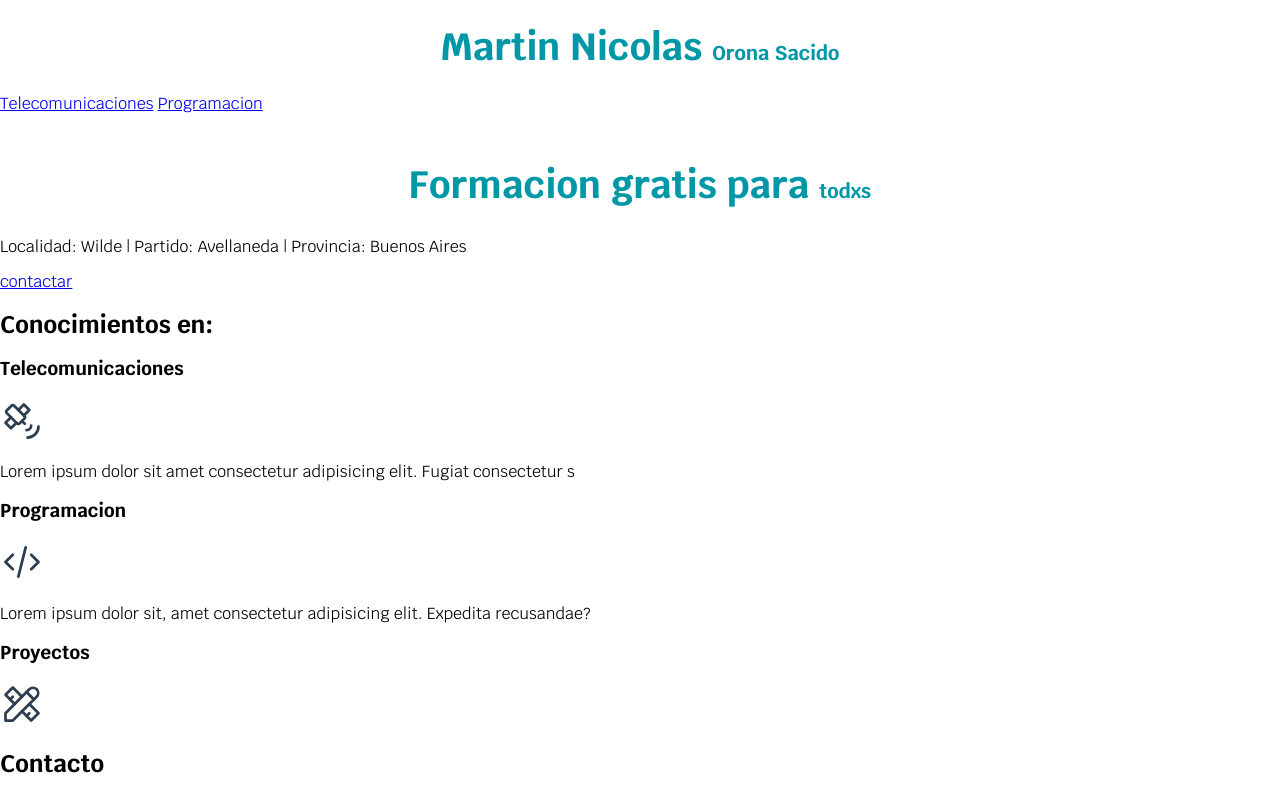
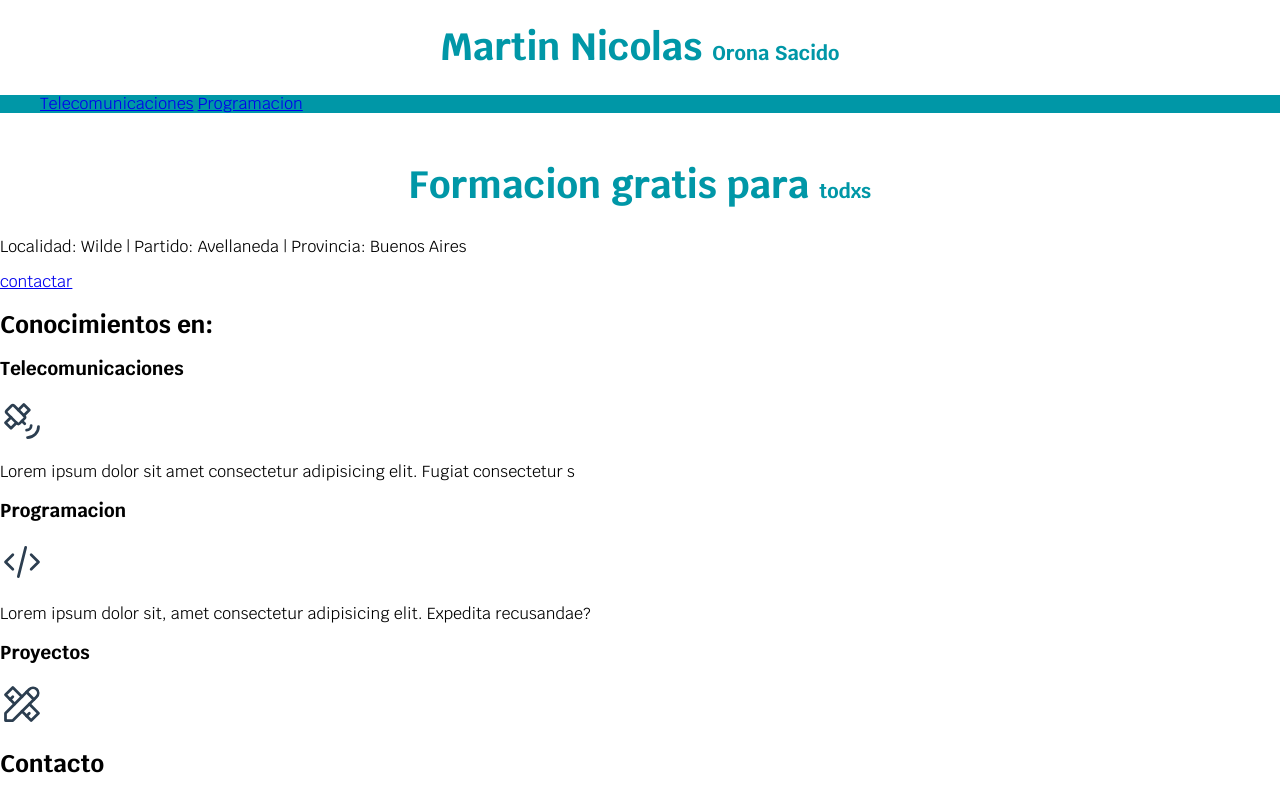
Before and after one commit to martinico83/WebDeveloper, a plain HTML site: page VisualStudioCode/index.html in a window 1280 px wide. Shown: the top 795 px of the page. Drawn offline with Linux system fonts and the light colour scheme.

Commit message:
Acomodando nav

```diff
--- a/VisualStudioCode/css/styles.css
+++ b/VisualStudioCode/css/styles.css
@@ -24,3 +24,16 @@ body{
 .titulo span{
     font-size: 2rem;
 }
+
+.nav-bg{
+        background-color: var(--secundario);
+}
+
+.contenedor{
+    width: 120rem;
+    margin: 0 auto 0 auto;
+}
+
+.navegacion-principal{
+
+}
--- a/VisualStudioCode/index.html
+++ b/VisualStudioCode/index.html
@@ -1,5 +1,6 @@
 <!DOCTYPE html>
 <html lang="en">
+
 <head>
     <meta charset="UTF-8">
     <meta http-equiv="X-UA-Compatible" content="IE=edge">
@@ -13,14 +14,18 @@
     <link rel="preload" href="css/styles.css" as="style">
     <link rel="stylesheet" href="css/styles.css">
 </head>
+
 <body>
     <header>
         <h1 class="titulo">Martin Nicolas <span>Orona Sacido</span></h1>
     </header>
-    <nav>
+
+    <div class="nav-bg">
+        <nav class="navegacion-principal contenedor">
             <a href="Telecomunicaciones.html">Telecomunicaciones</a>
             <a href="Programacion.html">Programacion</a>
         </nav>
+    </div>
     <img src="" alt="">
     <section>
         <h2 class="titulo">Formacion gratis para <span>todxs</span></h2>
@@ -31,9 +36,12 @@
         <h2>Conocimientos en:</h2>
         <section>
             <h3>Telecomunicaciones</h3>
-            <p><svg xmlns="http://www.w3.org/2000/svg" class="icon icon-tabler icon-tabler-satellite" width="44" height="44" viewBox="0 0 24 24" stroke-width="1.5" stroke="#2c3e50" fill="none" stroke-linecap="round" stroke-linejoin="round">
-                <path stroke="none" d="M0 0h24v24H0z" fill="none"/>
-                <path d="M3.707 6.293l2.586 -2.586a1 1 0 0 1 1.414 0l5.586 5.586a1 1 0 0 1 0 1.414l-2.586 2.586a1 1 0 0 1 -1.414 0l-5.586 -5.586a1 1 0 0 1 0 -1.414z" />
+            <p><svg xmlns="http://www.w3.org/2000/svg" class="icon icon-tabler icon-tabler-satellite" width="44"
+                    height="44" viewBox="0 0 24 24" stroke-width="1.5" stroke="#2c3e50" fill="none"
+                    stroke-linecap="round" stroke-linejoin="round">
+                    <path stroke="none" d="M0 0h24v24H0z" fill="none" />
+                    <path
+                        d="M3.707 6.293l2.586 -2.586a1 1 0 0 1 1.414 0l5.586 5.586a1 1 0 0 1 0 1.414l-2.586 2.586a1 1 0 0 1 -1.414 0l-5.586 -5.586a1 1 0 0 1 0 -1.414z" />
                     <path d="M6 10l-3 3l3 3l3 -3" />
                     <path d="M10 6l3 -3l3 3l-3 3" />
                     <line x1="12" y1="12" x2="13.5" y2="13.5" />
@@ -44,8 +52,10 @@
         </section>
         <section>
             <h3>Programacion</h3>
-            <p><svg xmlns="http://www.w3.org/2000/svg" class="icon icon-tabler icon-tabler-code" width="44" height="44" viewBox="0 0 24 24" stroke-width="1.5" stroke="#2c3e50" fill="none" stroke-linecap="round" stroke-linejoin="round">
-                <path stroke="none" d="M0 0h24v24H0z" fill="none"/>
+            <p><svg xmlns="http://www.w3.org/2000/svg" class="icon icon-tabler icon-tabler-code" width="44" height="44"
+                    viewBox="0 0 24 24" stroke-width="1.5" stroke="#2c3e50" fill="none" stroke-linecap="round"
+                    stroke-linejoin="round">
+                    <path stroke="none" d="M0 0h24v24H0z" fill="none" />
                     <polyline points="7 8 3 12 7 16" />
                     <polyline points="17 8 21 12 17 16" />
                     <line x1="14" y1="4" x2="10" y2="20" />
@@ -54,8 +64,10 @@
         </section>
         <section>
             <h3>Proyectos</h3>
-            <p><svg xmlns="http://www.w3.org/2000/svg" class="icon icon-tabler icon-tabler-tools" width="44" height="44" viewBox="0 0 24 24" stroke-width="1.5" stroke="#2c3e50" fill="none" stroke-linecap="round" stroke-linejoin="round">
-                <path stroke="none" d="M0 0h24v24H0z" fill="none"/>
+            <p><svg xmlns="http://www.w3.org/2000/svg" class="icon icon-tabler icon-tabler-tools" width="44" height="44"
+                    viewBox="0 0 24 24" stroke-width="1.5" stroke="#2c3e50" fill="none" stroke-linecap="round"
+                    stroke-linejoin="round">
+                    <path stroke="none" d="M0 0h24v24H0z" fill="none" />
                     <path d="M3 21h4l13 -13a1.5 1.5 0 0 0 -4 -4l-13 13v4" />
                     <line x1="14.5" y1="5.5" x2="18.5" y2="9.5" />
                     <polyline points="12 8 7 3 3 7 8 12" />
@@ -96,4 +108,5 @@
         <p>Todos los derechos reservados. Martin Nicolas Orona Sacido. Tecnico en electronica</p>
     </footer>
 </body>
+
 </html>
```
Lines whose indentation alone changed are shown as unchanged.
